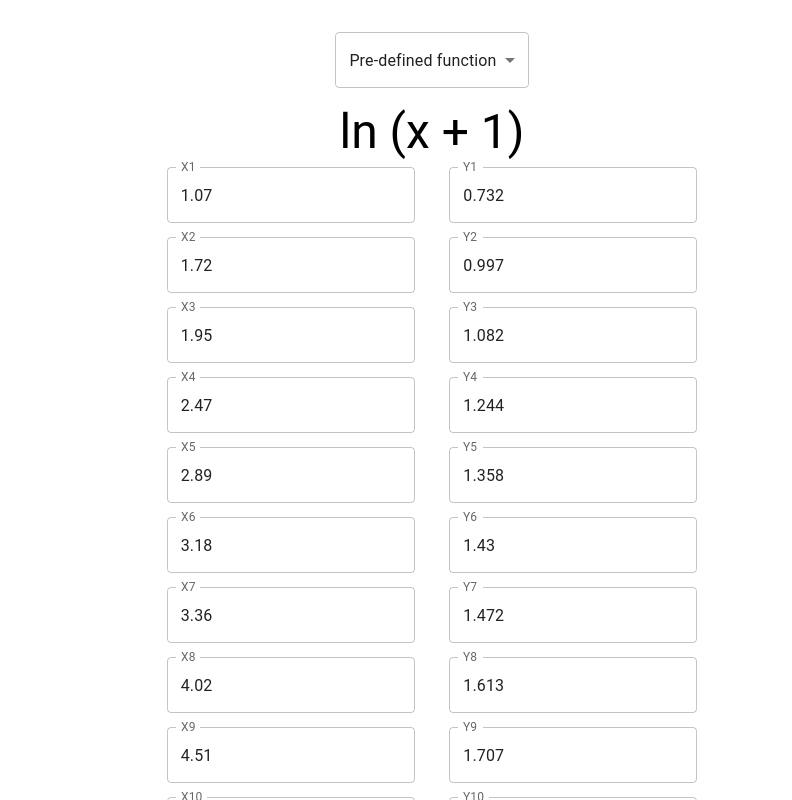
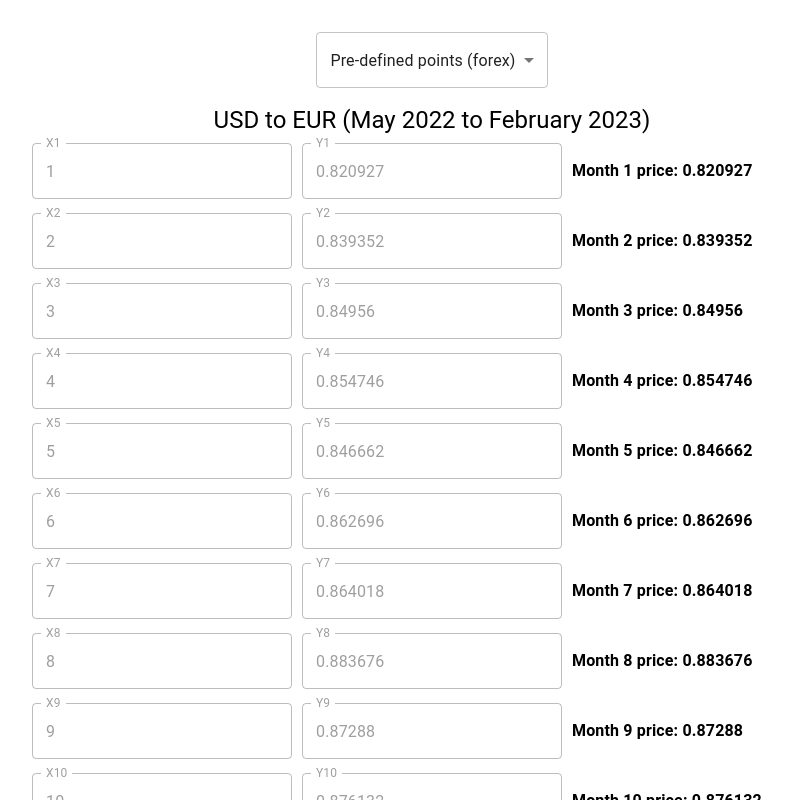
Before and after one commit to Ben-Sicat/mp5, a Next.js app: page /interpolation in a window 1280 px wide. Shown: the whole page, without its empty margins (208-1000 px from the left). Built offline with nearby package versions, Linux system fonts and the light colour scheme.

Commit message:
fix: styling, use forex values

```diff
--- a/package.json
+++ b/package.json
@@ -24,6 +24,7 @@
   "devDependencies": {
     "@types/node": "^18.15.11",
     "@types/react": "^18.0.31",
-    "@types/react-katex": "^3.0.0"
+    "@types/react-katex": "^3.0.0",
+    "prettier": "^2.8.8"
   }
 }
--- a/src/pages/interpolation/index.jsx
+++ b/src/pages/interpolation/index.jsx
@@ -1,97 +1,91 @@
 import { useEffect, useState } from 'react';
-import { Typography, Box, FormControl, Select, MenuItem, TextField, Button } from '@mui/material';
+import {
+  Typography,
+  Box,
+  FormControl,
+  Select,
+  MenuItem,
+  TextField,
+  Button,
+} from '@mui/material';
 import round from '../../functions/Round';
 import { InlineMath, BlockMath } from 'react-katex';
+import { number } from 'mathjs';
 
 const rootContainer = {
   padding: '2em',
   display: 'flex',
   width: '100%',
   height: '100vh',
-  flexDirection: "column",
+  flexDirection: 'column',
   alignItems: 'center',
+  justifyContent: 'space-evenly',
   color: 'black',
   backgroundColor: 'white',
-}
+};
 
 const coordinatesContainer = {
+  display: 'grid',
+  gridTemplateColumns: 'repeat(3, 1fr)',
+  gridGap: '10px',
+  width: '800px',
+  height: '100%',
+  justifyContent: 'space-around',
+  alignItems: 'center',
+  maxHeight: '70px',
+};
+
+const definedCoordinatesContainer = {
   display: 'flex',
   width: '600px',
   height: '100%',
   justifyContent: 'space-evenly',
-  alignItems: 'center',
-  maxHeight: '70px'
-}
+  maxHeight: '70px',
+};
 
 function CoordinatesInput() {
   const [option, setOption] = useState('predefined');
-  const [numberOfPoints, setNumberOfPoints] = useState(0);
+  const [numberOfPoints, setNumberOfPoints] = useState(10);
   const [coordinates, setCoordinates] = useState([]);
   const [xValue, setXValue] = useState(0);
   const [isInterpolated, setIsInterpolated] = useState(false);
   const [interpolatedValue, setInterpolatedValue] = useState(0);
+  // ? x = week, y = closing price
+  useEffect(() => {
+    if (option == 'predefined') {
+      setCoordinates([
+        [1, 0.820927],
+        [2, 0.839352],
+        [3, 0.84956],
+        [4, 0.854746],
+        [5, 0.846662],
+        [6, 0.862696],
+        [7, 0.864018],
+        [8, 0.883676],
+        [9, 0.87288],
+        [10, 0.876132],
+      ]);
+      return setXValue(11);
+    }
+    // setCoordinates(Array(numberOfPoints).fill([null, null]));
+    setXValue(0);
+  }, [numberOfPoints, option]);
 
-  useEffect(() => {
-    if (option == "predefined") {
-      return setCoordinates([[
-        1.07,
-        0.732
-      ],
-      [
-        1.72,
-        0.997
-      ],
-      [
-        1.95,
-        1.082
-      ],
-      [
-        2.47,
-        1.244
-      ],
-      [
-        2.89,
-        1.358
-      ],
-      [
-        3.18,
-        1.43
-      ],
-      [
-        3.36,
-        1.472
-      ],
-      [
-        4.02,
-        1.613
-      ],
-      [
-        4.51,
-        1.707
-      ],
-      [
-        5.26,
-        1.834
-      ]]);
-    }
-    setCoordinates([]);
-  }, [option])
-
-  const handleCoordinateChange = (coordinateIndex, valueIndex) => (event) => {
+  const handleCoordinateChange = (coordinateIndex, valueIndex) => event => {
     const value = parseFloat(event.target.value);
-    setCoordinates((prevCoordinates) => {
+    setCoordinates(prevCoordinates => {
       const newCoordinates = [...prevCoordinates];
       newCoordinates[coordinateIndex][valueIndex] = value;
       return newCoordinates;
     });
   };
 
-  const onNumberOfPointsChange = (event) => {
+  const onNumberOfPointsChange = event => {
     try {
       const value = parseInt(event.target.value);
       setNumberOfPoints(value);
       if (value >= 10) {
-        setCoordinates(Array(value).fill([null, null]));
+        setCoordinates(Array(value).fill([_, _]));
       }
     } catch (e) {
       return;
@@ -99,93 +93,194 @@ function CoordinatesInput() {
   };
 
   function handleXValueChange(e) {
-    setXValue(e.target.value);
+    setXValue(parseInt(e.target.value));
   }
 
   function handleOptionChange(e) {
     setOption(e.target.value);
+    setCoordinates([
+      [0, 0],
+      [0, 0],
+      [0, 0],
+      [0, 0],
+      [0, 0],
+      [0, 0],
+      [0, 0],
+      [0, 0],
+      [0, 0],
+      [0, 0],
+    ]);
+    setInterpolatedValue(0);
+    setIsInterpolated(false);
   }
 
   function handleInterpolate() {
     setIsInterpolated(true);
+    const x = coordinates.map(([xi, _]) => xi);
+    const y = coordinates.map(([_, yi]) => yi);
+
+    const xi = 11;
+
+    console.log();
+
+    console.log(coordinates);
+    setInterpolatedValue(lagrange(x, y, xi));
+    console.log(lagrange(x, y, xi));
+
+    console.log(interpolatedValue);
   }
-
-  function handleSubmit(event) {
-    event.preventDefault();
-    let value = 0;
-    for (let i = 0; i < coordinates.length; i++) {
-      let temp = 1;
-      for (let j = 0; j < coordinates.length; j++) {
-        if (i !== j) {
-          temp *= (xValue - coordinates[j][0]) / (coordinates[i][0] - coordinates[j][0])
+  function lagrange(x, y, xi) {
+    let result = 0;
+    const n = x.length;
+    for (let i = 0; i < n; i++) {
+      let term = y[i];
+      for (let j = 0; j < n; j++) {
+        if (j !== i) {
+          term *= (xi - x[j]) / (x[i] - x[j]);
         }
       }
-      value += coordinates[i][1] * temp;
+      result += term;
     }
-    console.log(coordinates);
-    setInterpolatedValue(value);
-    console.log(interpolatedValue);
-  };
+    return result;
+  }
 
   return (
     <Box sx={rootContainer}>
-      <Box sx={{ marginBottom: "1em"}}>
+      <Box sx={{ marginBottom: '1em' }}>
         <FormControl fullWidth>
           <Select
-              fullWidth
             id="select"
-              defaultValue='predefined'
+            defaultValue="predefined"
             value={option}
             onChange={handleOptionChange}
           >
-            <MenuItem value={'predefined'}>Pre-defined function</MenuItem>
+            <MenuItem value={'predefined'}>Pre-defined points (forex)</MenuItem>
             <MenuItem value={'defined'}>Define a set of points</MenuItem>
           </Select>
         </FormControl>
       </Box>
 
-      {option == 'predefined' && <Typography variant="h3"> ln (x + 1) </Typography> }
+      {option == 'predefined' && (
+        <Typography variant="h5">
+          {' '}
+          USD to EUR (May 2022 to February 2023){' '}
+        </Typography>
+      )}
 
-      <form onSubmit={handleSubmit}>
+      <Box>
         {coordinates.map((coordinate, index) => (
-          <Box sx={coordinatesContainer} key={index}>
+          <Box
+            sx={
+              option === 'predefined'
+                ? coordinatesContainer
+                : definedCoordinatesContainer
+            }
+            key={index}
+          >
             <TextField
               label={`X${index + 1}`}
+              disabled={option == 'predefined'}
               type="input"
               value={coordinate[0] || ''}
               onChange={handleCoordinateChange(index, 0)}
             />
             <TextField
               label={`Y${index + 1}`}
+              disabled={option == 'predefined'}
               type="input"
               value={coordinate[1] || ''}
               onChange={handleCoordinateChange(index, 1)}
             />
+            {option === 'predefined' && (
+              <Typography sx={{ fontWeight: 'bold' }}>
+                {' '}
+                {`Month ${coordinates[index][0]} price: ${coordinates[index][1]}`}
+              </Typography>
+            )}
           </Box>
         ))}
-        <Box sx={{ display: 'flex', marginTop: "1em", marginBottom: ".5em", flexDirection: 'column', alignItems: 'center'}}>
-          <Box sx={coordinatesContainer}>
+
+        <Box
+          sx={
+            option === 'predefined'
+              ? coordinatesContainer
+              : definedCoordinatesContainer
+          }
+        >
           <TextField
             label={`X`}
-                sx={{ marginBottom: '1em'}}
+            sx={{ marginBottom: '1em' }}
+            disabled={option == 'predefined'}
             type="input"
             value={xValue}
             onChange={handleXValueChange}
           />
           <TextField
             label={`n`}
-                sx={{ marginBottom: '1em'}}
+            sx={{ marginBottom: '1em' }}
+            disabled={option == 'predefined'}
             type="input"
             value={numberOfPoints}
             onChange={onNumberOfPointsChange}
           />
+          {option === 'predefined' && (
+            <Box sx={{ display: 'flex', flexDirection: 'column' }}>
+              <Typography sx={{ fontWeight: 'bold' }}>
+                {isInterpolated && `Analyzed Month ${xValue} price trend: `}
+              </Typography>
+              <Typography sx={{ fontWeight: 'bold' }}>
+                {isInterpolated &&
+                  `P${numberOfPoints}(${xValue}) = ${round(
+                    interpolatedValue,
+                    3
+                  )} (${
+                    round(interpolatedValue, 3) > 0 ? 'Uptrend' : 'Downtrend'
+                  })`}
+              </Typography>
             </Box>
-          <Button type="submit" variant="contained" color="primary" onClick={handleInterpolate}>
+          )}
+        </Box>
+
+        {option === 'defined' && (
+          <Box
+            sx={{
+              padding: '1em',
+              width: '100%',
+              display: 'flex',
+              justifyContent: 'center',
+              alignItems: 'center',
+            }}
+          >
+            <Typography sx={{ fontWeight: 'bold' }}>
+              {isInterpolated &&
+                `P${numberOfPoints}(${xValue}) = ${round(
+                  interpolatedValue,
+                  3
+                )}`}
+            </Typography>
+          </Box>
+        )}
+
+        <Box
+          sx={{
+            padding: '1em',
+            width: '100%',
+            display: 'flex',
+            justifyContent: 'center',
+            alignItems: 'center',
+          }}
+        >
+          <Button
+            type="submit"
+            variant="contained"
+            sx={{ alignSelf: 'center', justifySelf: 'center' }}
+            color="primary"
+            onClick={handleInterpolate}
+          >
             Interpolate
           </Button>
-          <Typography sx={{ marginTop: "1em", marginBottom: '1em'}} variant="h4">{isInterpolated && `P${numberOfPoints}(${xValue}) = ${round(interpolatedValue,3)}`}</Typography>
         </Box>
-      </form>
+      </Box>
     </Box>
   );
 }
```
Also changed, not shown: .prettierrc.json (added), 1 other file (tests, documents, lock files or other folders). Lines whose indentation alone changed are shown as unchanged.
